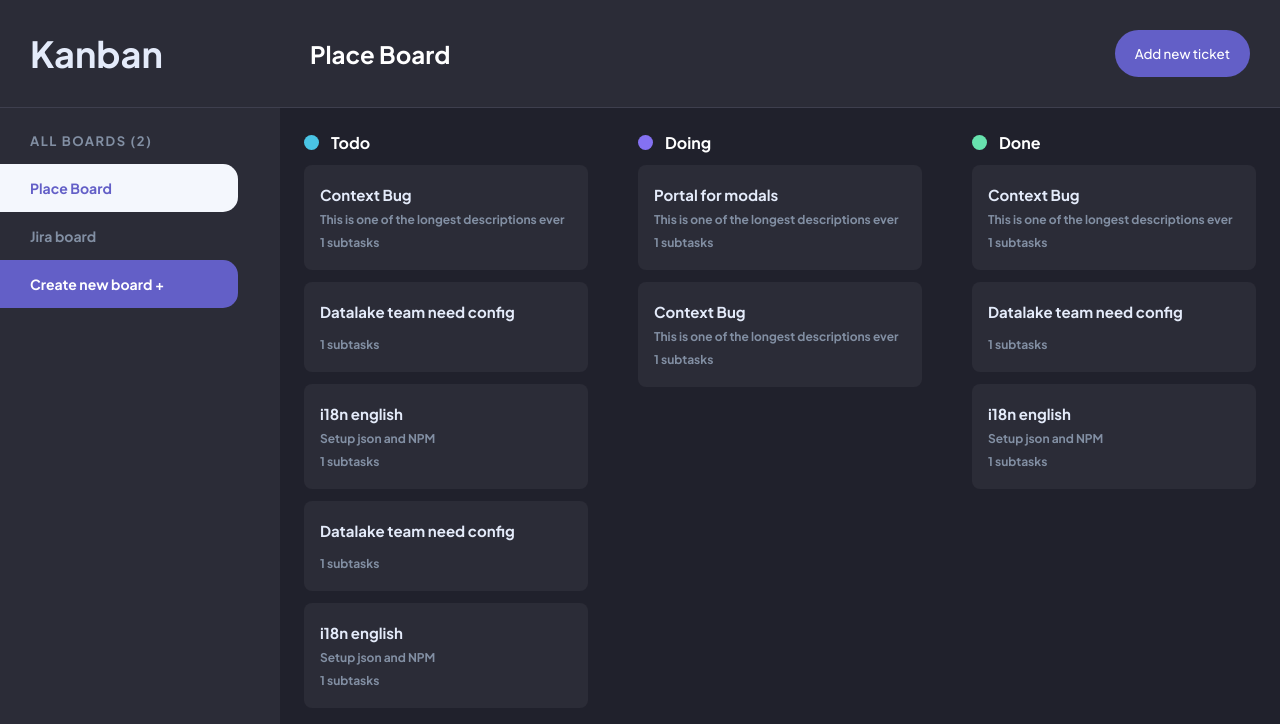
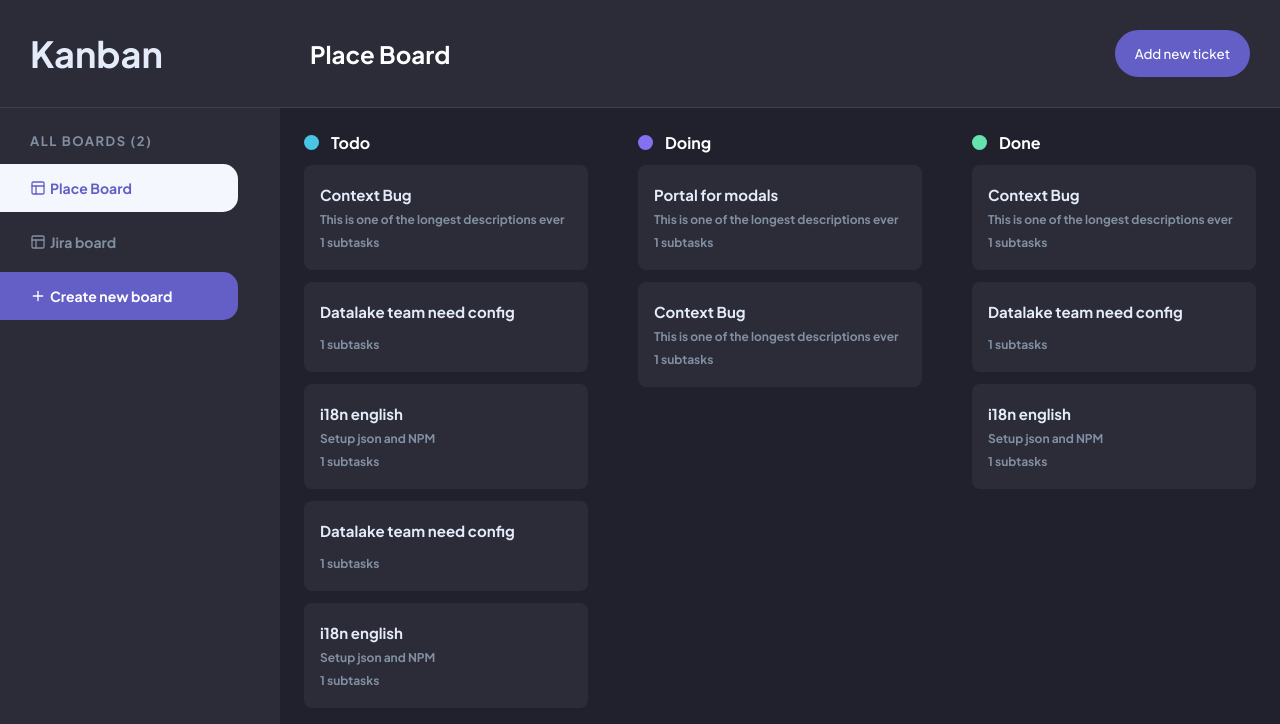
Before and after one commit to imMatheus/kanban-board, a React (Vite) app: page / in a window 1280 px wide. Shown: the top 724 px of the page. Built offline with nearby package versions, Linux system fonts and the light colour scheme.

Commit message:
added dnd functionality

```diff
--- a/package.json
+++ b/package.json
@@ -10,6 +10,7 @@
   },
   "dependencies": {
     "react": "^18.2.0",
+    "react-beautiful-dnd": "^13.1.1",
     "react-dom": "^18.2.0",
     "react-feather": "^2.0.10",
     "sass": "^1.57.1",
--- a/src/components/Links/Link.scss
+++ b/src/components/Links/Link.scss
@@ -4,12 +4,21 @@
 
         li {
             width: 85%;
+            margin-bottom: 6px;
             padding: 15px 30px;
             border-radius: 0px 15px 15px 0px;
             font-size: 14px;
             font-weight: bold;
             cursor: pointer;
             color: var(--text-gray);
+            display: flex;
+            align-items: center;
+            gap: 4px;
+
+            svg {
+                width: 16px;
+                height: 16px;
+            }
 
             &.active,
             &:hover {
--- a/src/components/Links/Links.jsx
+++ b/src/components/Links/Links.jsx
@@ -1,6 +1,7 @@
 import React, { useState } from 'react'
 import { useProject } from '../../context/ProjectContext'
 import './Link.scss'
+import { Layout, Plus } from 'react-feather'
 
 export default function Links() {
     const { projects, currentProject, addNewProject, changeBoard } =
@@ -23,6 +24,7 @@ export default function Links() {
                                 : undefined
                         }
                     >
+                        <Layout />
                         {project.title}
                     </li>
                 ))}
@@ -32,7 +34,8 @@ export default function Links() {
                         setIsOpen((currentValue) => !currentValue)
                     }}
                 >
-                    Create new board +
+                    <Plus />
+                    Create new board
                 </li>
             </ul>
             {isOpen && (
--- a/src/components/Ticket/Ticket.jsx
+++ b/src/components/Ticket/Ticket.jsx
@@ -1,11 +1,15 @@
 import React, { useState } from 'react'
 import './Ticket.scss'
 
-export default function Ticket({ item }) {
+export default function Ticket({ item, provided, snapshot }) {
     const [showList, setShowList] = useState(false)
 
     return (
         <div
+            ref={provided.innerRef}
+            {...provided.draggableProps}
+            {...provided.dragHandleProps}
+            active={snapshot.isDragging.toString()}
             className='ticket'
             onClick={() => setShowList((currentValue) => !currentValue)}
         >
--- a/src/main.jsx
+++ b/src/main.jsx
@@ -5,9 +5,7 @@ import './index.scss'
 import ProjectProvider from './context/ProjectContext'
 
 ReactDOM.createRoot(document.getElementById('root')).render(
-    <React.StrictMode>
-        <ProjectProvider>
-            <App />
-        </ProjectProvider>
-    </React.StrictMode>
+    <ProjectProvider>
+        <App />
+    </ProjectProvider>
 )
```
Also changed, not shown: 1 other file (tests, documents, lock files or other folders).
